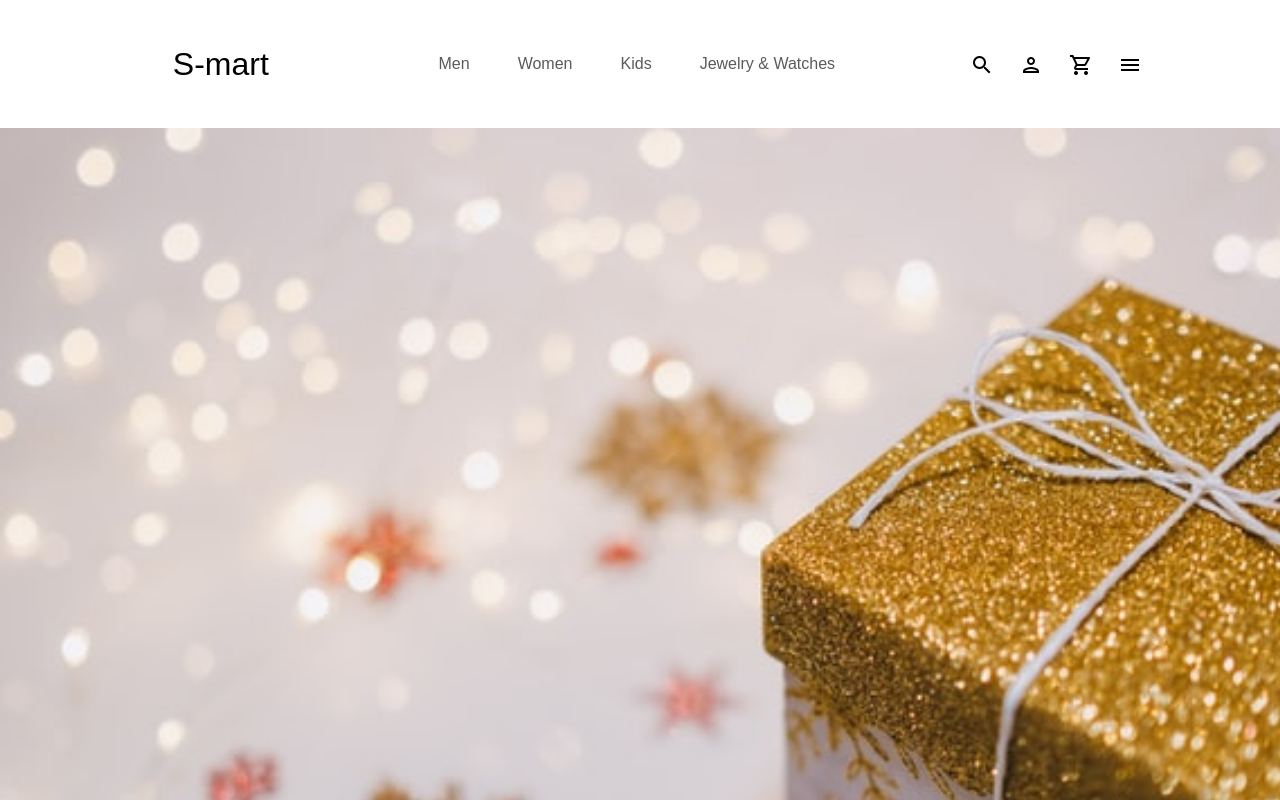
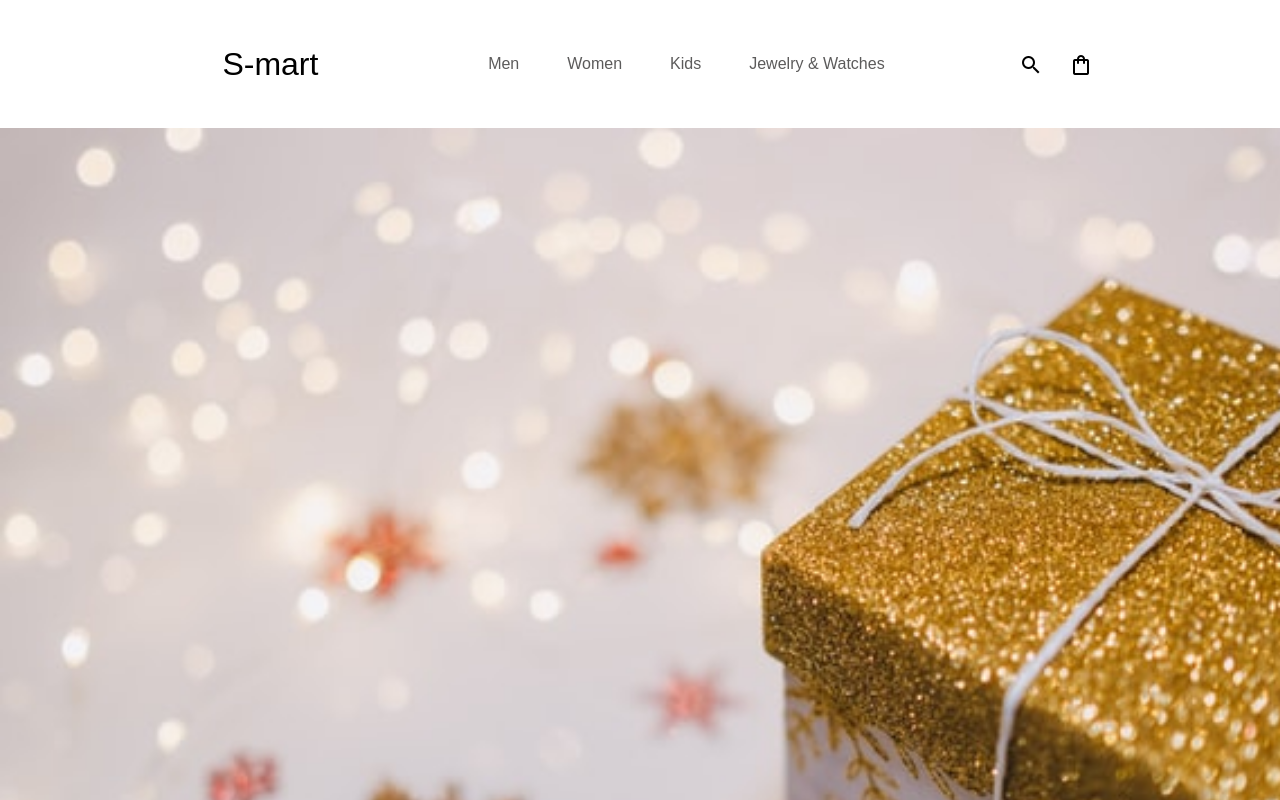
Before and after one commit to mphist/S-mart, a React app in the folder packages/client/: page / in a window 1280 px wide. Shown: the top 800 px of the page. Built offline with nearby package versions, Linux system fonts and the light colour scheme; no server answers.

Commit message:
Client - Navigation - changed cart to bag & more

```diff
--- a/packages/client/src/components/Navigation/Navigation.tsx
+++ b/packages/client/src/components/Navigation/Navigation.tsx
@@ -1,7 +1,7 @@
 import { css } from '@emotion/react'
 import searchIcon from '../../assets/search_icon.png'
 import profileIcon from '../../assets/profile_icon.png'
-import cartIcon from '../../assets/cart_icon.png'
+import bagIcon from '../../assets/bag_icon.png'
 import menuIcon from '../../assets/menu_icon.png'
 import { useMenuDropdownState, useTimerState } from '../../atoms/menuDropdown'
 import { useState } from 'react'
@@ -64,15 +64,15 @@ function Navigation({}: NavigationProps) {
         <li>
           <img src={searchIcon} alt='search_btn' />
         </li>
+        {/* <li>
+          <img src={profileIcon} alt='profile_btn' />
+        </li> */}
         <li>
-          <img src={profileIcon} alt='profile_btn' />
+          <img src={bagIcon} alt='bag_btn' />
         </li>
-        <li>
-          <img src={cartIcon} alt='cart_btn' />
-        </li>
-        <li>
+        {/* <li>
           <img src={menuIcon} alt='menu_btn' />
-        </li>
+        </li> */}
       </ul>
     </nav>
   )
```
Also changed, not shown: packages/client/src/assets/bag_icon.png (added).
